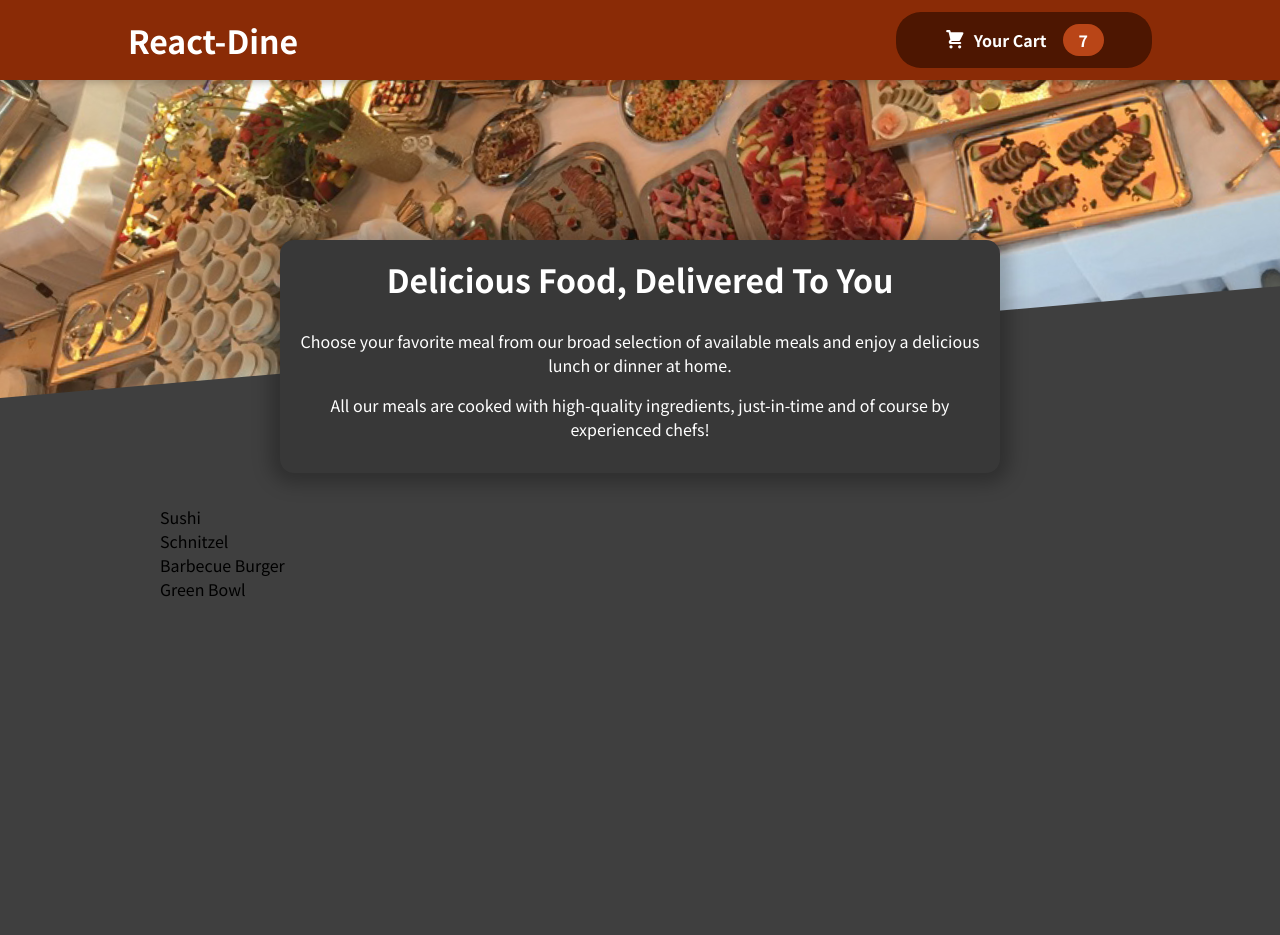
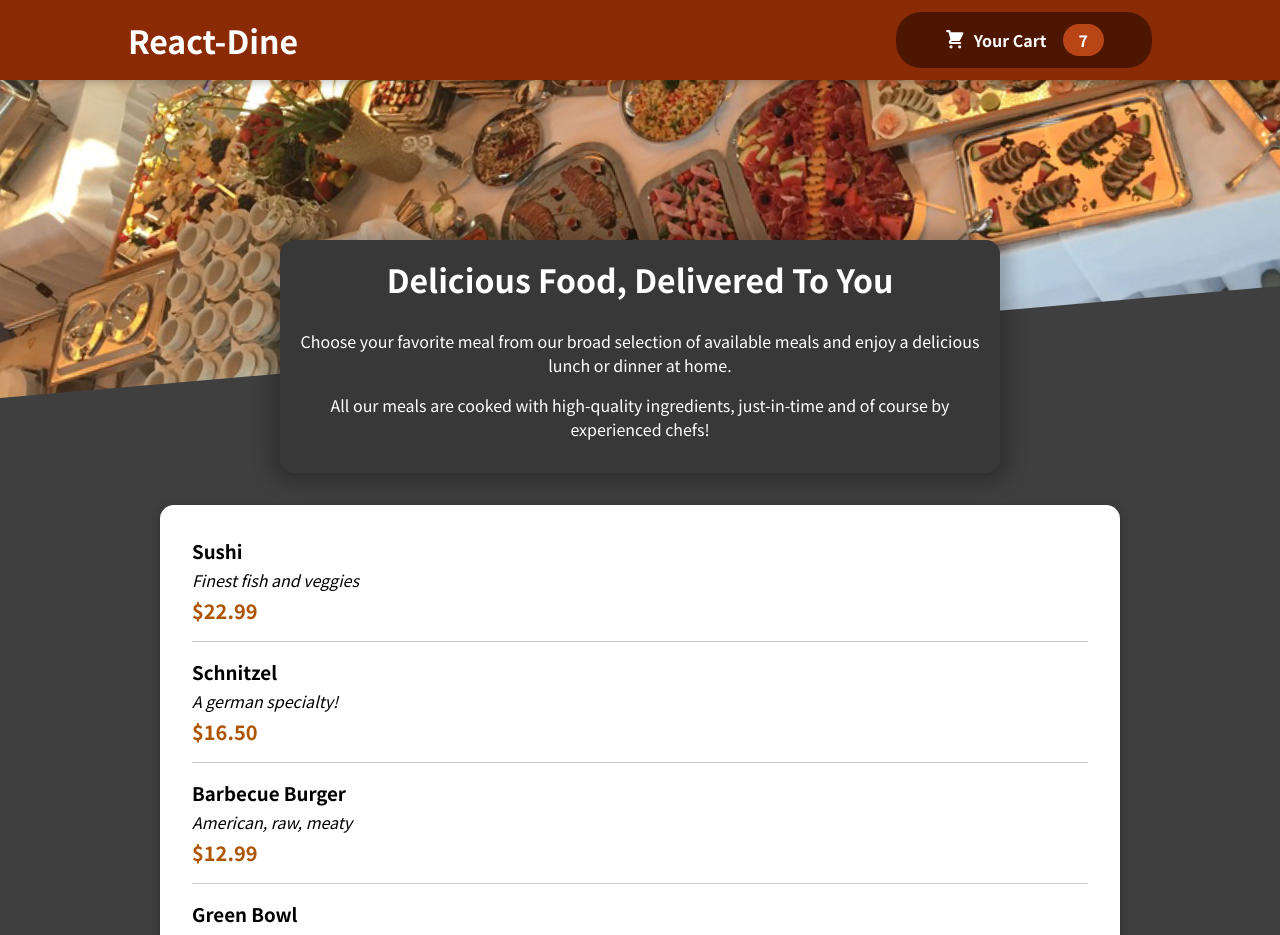
Before and after one commit to RahimMahat/React-Dine-App, a React (Create React App) app: page / in a window 1280 px wide. Shown: the top 935 px of the page. Before the commit the page ends 800 px from the top, so only its background shows below. Built offline with nearby package versions, Linux system fonts and the light colour scheme.

Commit message:
adding individual meal items and displaying them

```diff
--- a/src/components/Meals/AvailableMeals.js
+++ b/src/components/Meals/AvailableMeals.js
@@ -1,5 +1,9 @@
 import React from "react";
 import classes from "./AvailableMeals.module.css";
+// importing card
+import Card from "../UI/Card";
+// importing individual meal item
+import MealItem from "./MealItem/MealItem";
 
 const DUMMY_MEALS = [
   {
@@ -29,11 +33,20 @@
 ];
 
 const AvailableMeals = () => {
-  const mealsList = DUMMY_MEALS.map((meal) => <li>{meal.name}</li>);
+  const mealsList = DUMMY_MEALS.map((meal) => (
+    <MealItem
+      key={meal.id}
+      name={meal.name}
+      description={meal.description}
+      price={meal.price}
+    />
+  ));
 
   return (
     <section className={classes.meals}>
-      <ul>{mealsList}</ul>
+      <Card>
+        <ul>{mealsList}</ul>
+      </Card>
     </section>
   );
 };
--- /dev/null
+++ b/src/components/Meals/MealItem/MealItem.js
@@ -0,0 +1,19 @@
+import React from "react";
+import classes from "./MealItem.module.css";
+
+const MealItem = (props) => {
+  const price = `$${props.price.toFixed(2)}`;
+
+  return (
+    <li className={classes.meal}>
+      <div>
+        <h3>{props.name}</h3>
+        <div className={classes.description}>{props.description}</div>
+        <div className={classes.price}>{price}</div>
+      </div>
+      <div></div>
+    </li>
+  );
+};
+
+export default MealItem;
--- /dev/null
+++ b/src/components/Meals/MealItem/MealItem.module.css
@@ -0,0 +1,22 @@
+.meal {
+  display: flex;
+  justify-content: space-between;
+  margin: 1rem;
+  padding-bottom: 1rem;
+  border-bottom: 1px solid #ccc;
+}
+
+.meal h3 {
+  margin: 0 0 0.25rem 0;
+}
+
+.description {
+  font-style: italic;
+}
+
+.price {
+  margin-top: 0.25rem;
+  font-weight: bold;
+  color: #ad5502;
+  font-size: 1.25rem;
+}
--- /dev/null
+++ b/src/components/UI/Card.js
@@ -0,0 +1,9 @@
+import React from "react";
+
+import classes from "./Card.module.css";
+
+const Card = (props) => {
+  return <div className={classes.card}>{props.children}</div>;
+};
+
+export default Card;
--- /dev/null
+++ b/src/components/UI/Card.module.css
@@ -0,0 +1,6 @@
+.card {
+  padding: 1rem;
+  box-shadow: 0 2px 8px rgba(0, 0, 0, 0.25);
+  border-radius: 14px;
+  background-color: white;
+}
```
Also changed, not shown: src/components/Meals/MealItem/MealItemForm.js (added).
